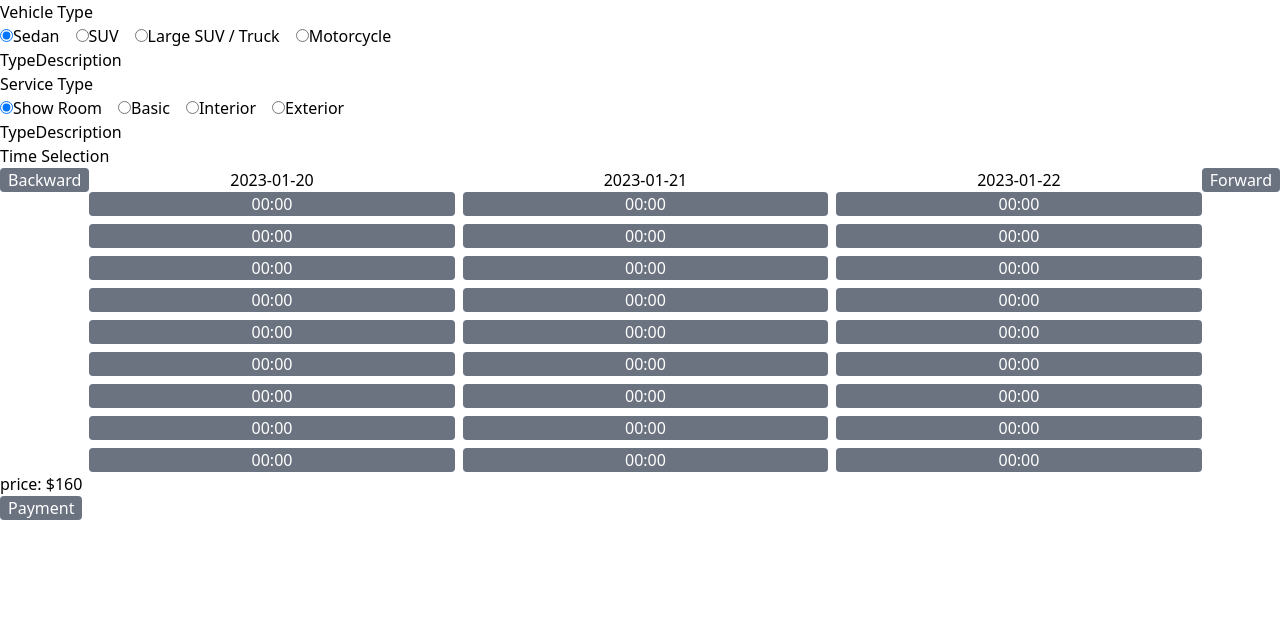
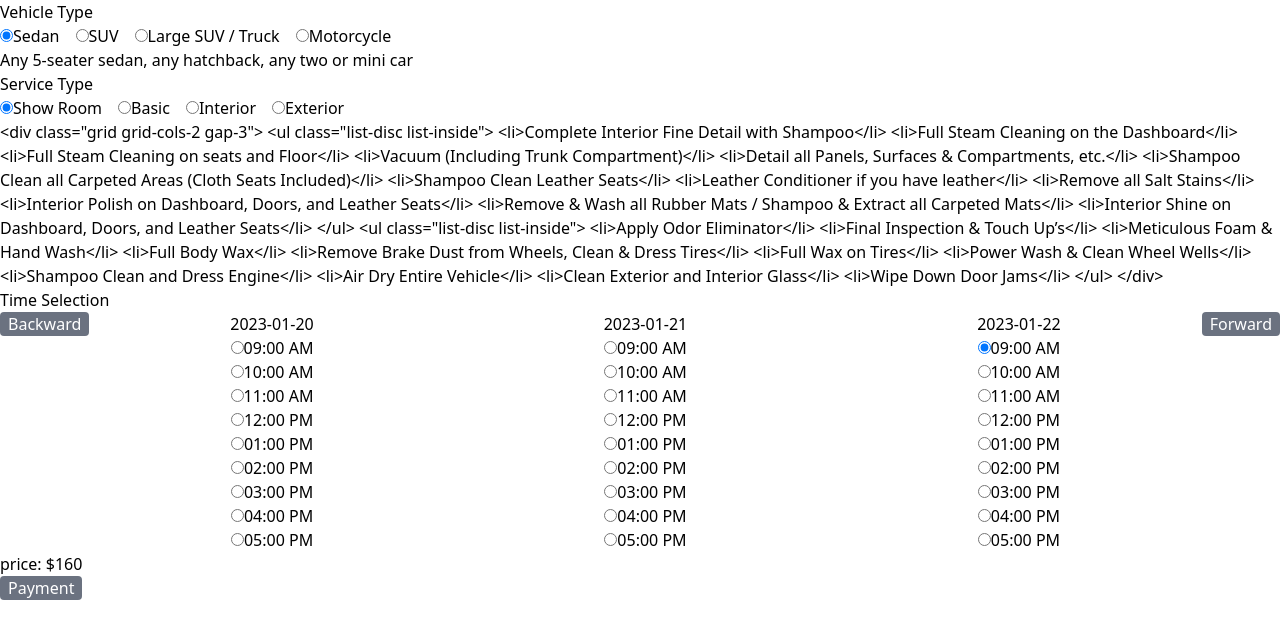
Before and after one commit to hannah-habibpour/jayplus, a React (Create React App) app: page / in a window 1280 px wide. Shown: the top 638 px of the page. Built offline with nearby package versions, Linux system fonts and the light colour scheme; the HTML template or start-up script is replaced by a standard one.

Commit message:
added description to vehicleType and serviceType, added data to DayColumnList and changed it from button to radio button

```diff
--- a/src/components/booking/ServiceType.jsx
+++ b/src/components/booking/ServiceType.jsx
@@ -16,11 +16,16 @@ function ServiceType() {
 
   const [ serviceType, setserviceType ] = useState("")
 
+  const getDescription = () => {
+    const matchingType = serviceTypes.types.find(t => t.name === serviceType);
+    return matchingType ? matchingType.description : "No description found.";
+  }
+
   return (
     <section id="service-type">
       <h3>Service Type</h3>
       <TypeList types={serviceTypes} select={(type) => setserviceType(type)} />
-      <TypeDescription />
+      <TypeDescription description={getDescription()}/>
     </section>
   )
 }
--- a/src/components/booking/VehicleType.jsx
+++ b/src/components/booking/VehicleType.jsx
@@ -15,11 +15,20 @@ function VehicleType() {
 
   const [ vehicleType, setvehicleType ] = useState("")
 
+  const getDescription = () => {
+    const matchingType = vehicleTypes.types.find(t => t.name === vehicleType);
+    return matchingType ? matchingType.description : "No description found.";
+  }
+
   return (
     <section id="vehicle-type">
       <h3>Vehicle Type</h3>
-      <TypeList types={vehicleTypes} select={(type) => setvehicleType(type)} />
-      <TypeDescription />
+      <TypeList
+        types={vehicleTypes}
+        select={(type) => {
+          setvehicleType(type)
+        }} />
+      <TypeDescription description={getDescription()}/>
     </section>
   )
 }
--- a/src/components/booking/shared/TypeDescription.jsx
+++ b/src/components/booking/shared/TypeDescription.jsx
@@ -1,6 +1,6 @@
-function TypeDescription() {
+function TypeDescription({ description }) {
   return (
-    <div>TypeDescription</div>
+    <div>{description}</div>
   )
 }
 
--- a/src/components/booking/timeSelection/DayColumnList.jsx
+++ b/src/components/booking/timeSelection/DayColumnList.jsx
@@ -1,6 +1,204 @@
 import DayColumn from "./DayColumn"
 
 function DayColumnList() {
+  const dateTimeList = {
+    "2023-01-20": [
+        {
+            "start": "2023-01-20T09:00:00.000000Z",
+            "end": "2023-01-20T10:00:00.000000Z",
+            "freeMinutes": 270,
+            "available": false,
+            "isPast": true
+        },
+        {
+            "start": "2023-01-20T10:00:00.000000Z",
+            "end": "2023-01-20T11:00:00.000000Z",
+            "freeMinutes": 270,
+            "available": false,
+            "isPast": true
+        },
+        {
+            "start": "2023-01-20T11:00:00.000000Z",
+            "end": "2023-01-20T12:00:00.000000Z",
+            "freeMinutes": 270,
+            "available": false,
+            "isPast": true
+        },
+        {
+            "start": "2023-01-20T12:00:00.000000Z",
+            "end": "2023-01-20T13:00:00.000000Z",
+            "freeMinutes": 270,
+            "available": false,
+            "isPast": true
+        },
+        {
+            "start": "2023-01-20T13:00:00.000000Z",
+            "end": "2023-01-20T14:00:00.000000Z",
+            "freeMinutes": 270,
+            "available": false,
+            "isPast": true
+        },
+        {
+            "start": "2023-01-20T14:00:00.000000Z",
+            "end": "2023-01-20T15:00:00.000000Z",
+            "freeMinutes": 270,
+            "available": false,
+            "isPast": true
+        },
+        {
+            "start": "2023-01-20T15:00:00.000000Z",
+            "end": "2023-01-20T16:00:00.000000Z",
+            "freeMinutes": 270,
+            "available": false,
+            "isPast": true
+        },
+        {
+            "start": "2023-01-20T16:00:00.000000Z",
+            "end": "2023-01-20T17:00:00.000000Z",
+            "freeMinutes": 270,
+            "available": false,
+            "isPast": true
+        },
+        {
+            "start": "2023-01-20T17:00:00.000000Z",
+            "end": "2023-01-20T18:00:00.000000Z",
+            "freeMinutes": 180,
+            "available": false,
+            "isPast": true
+        }
+    ],
+    "2023-01-21": [
+        {
+            "start": "2023-01-21T09:00:00.000000Z",
+            "end": "2023-01-21T10:00:00.000000Z",
+            "freeMinutes": 270,
+            "available": false,
+            "isPast": true
+        },
+        {
+            "start": "2023-01-21T10:00:00.000000Z",
+            "end": "2023-01-21T11:00:00.000000Z",
+            "freeMinutes": 270,
+            "available": false,
+            "isPast": true
+        },
+        {
+            "start": "2023-01-21T11:00:00.000000Z",
+            "end": "2023-01-21T12:00:00.000000Z",
+            "freeMinutes": 270,
+            "available": false,
+            "isPast": true
+        },
+        {
+            "start": "2023-01-21T12:00:00.000000Z",
+            "end": "2023-01-21T13:00:00.000000Z",
+            "freeMinutes": 270,
+            "available": false,
+            "isPast": true
+        },
+        {
+            "start": "2023-01-21T13:00:00.000000Z",
+            "end": "2023-01-21T14:00:00.000000Z",
+            "freeMinutes": 270,
+            "available": false,
+            "isPast": true
+        },
+        {
+            "start": "2023-01-21T14:00:00.000000Z",
+            "end": "2023-01-21T15:00:00.000000Z",
+            "freeMinutes": 270,
+            "available": false,
+            "isPast": true
+        },
+        {
+            "start": "2023-01-21T15:00:00.000000Z",
+            "end": "2023-01-21T16:00:00.000000Z",
+            "freeMinutes": 270,
+            "available": false,
+            "isPast": true
+        },
+        {
+            "start": "2023-01-21T16:00:00.000000Z",
+            "end": "2023-01-21T17:00:00.000000Z",
+            "freeMinutes": 270,
+            "available": false,
+            "isPast": true
+        },
+        {
+            "start": "2023-01-21T17:00:00.000000Z",
+            "end": "2023-01-21T18:00:00.000000Z",
+            "freeMinutes": 180,
+            "available": false,
+            "isPast": true
+        }
+    ],
+    "2023-01-22": [
+        {
+            "start": "2023-01-22T09:00:00.000000Z",
+            "end": "2023-01-22T10:00:00.000000Z",
+            "freeMinutes": 270,
+            "available": false,
+            "isPast": true
+        },
+        {
+            "start": "2023-01-22T10:00:00.000000Z",
+            "end": "2023-01-22T11:00:00.000000Z",
+            "freeMinutes": 270,
+            "available": false,
+            "isPast": true
+        },
+        {
+            "start": "2023-01-22T11:00:00.000000Z",
+            "end": "2023-01-22T12:00:00.000000Z",
+            "freeMinutes": 270,
+            "available": false,
+            "isPast": true
+        },
+        {
+            "start": "2023-01-22T12:00:00.000000Z",
+            "end": "2023-01-22T13:00:00.000000Z",
+            "freeMinutes": 270,
+            "available": false,
+            "isPast": true
+        },
+        {
+            "start": "2023-01-22T13:00:00.000000Z",
+            "end": "2023-01-22T14:00:00.000000Z",
+            "freeMinutes": 270,
+            "available": false,
+            "isPast": true
+        },
+        {
+            "start": "2023-01-22T14:00:00.000000Z",
+            "end": "2023-01-22T15:00:00.000000Z",
+            "freeMinutes": 270,
+            "available": false,
+            "isPast": true
+        },
+        {
+            "start": "2023-01-22T15:00:00.000000Z",
+            "end": "2023-01-22T16:00:00.000000Z",
+            "freeMinutes": 270,
+            "available": false,
+            "isPast": true
+        },
+        {
+            "start": "2023-01-22T16:00:00.000000Z",
+            "end": "2023-01-22T17:00:00.000000Z",
+            "freeMinutes": 270,
+            "available": false,
+            "isPast": true
+        },
+        {
+            "start": "2023-01-22T17:00:00.000000Z",
+            "end": "2023-01-22T18:00:00.000000Z",
+            "freeMinutes": 180,
+            "available": false,
+            "isPast": true
+        }
+    ]
+  }
+
   return (
     <div className="grid grid-cols-3 gap-2 w-full justify-between text-center">
         <DayColumn date='2023-01-20' time='00:00'/>
--- a/src/components/booking/timeSelection/NumberOfTimeButtons.jsx
+++ b/src/components/booking/timeSelection/NumberOfTimeButtons.jsx
@@ -1,20 +1,76 @@
 import Button from "../../shared/all/Button"
+import { useState } from "react"
 
-function NumberOfTimeButtons({time}) {
+
+function NumberOfTimeButtons() {
+  const [timeSelected, setTimeSelected] = useState("09:00 AM")
+
+  const handleChange = (e) => {}
+
   return (
-    <div className="grid grid-flow-row gap-2">
-        <Button children={time} />
-        <Button children={time} />
-        <Button children={time} />
-        <Button children={time} />
-        <Button children={time} />
-        <Button children={time} />
-        <Button children={time} />
-        <Button children={time} />
-        <Button children={time} />
+    <div>
+      <ul>
+        <li>
+          <input type="radio" id="09:00 AM" name="timeSlot" value="09:00 AM" onChange={ handleChange } checked={ timeSelected === "09:00 AM"} />
+          <label htmlFor="09:00 AM">09:00 AM</label>
+        </li>
+        <li>
+          <input type="radio" id="10:00 AM" name="timeSlot" value="10:00 AM" onChange={ handleChange } checked={ timeSelected === "10:00 AM"} />
+          <label htmlFor="09:00 AM">10:00 AM</label>
+        </li>
+        <li>
+          <input type="radio" id="11:00 AM" name="timeSlot" value="11:00 AM" onChange={ handleChange } checked={ timeSelected === "11:00 AM"} />
+          <label htmlFor="11:00 AM">11:00 AM</label>
+        </li>
+        <li>
+          <input type="radio" id="12:00 PM" name="timeSlot" value="12:00 PM" onChange={ handleChange } checked={ timeSelected === "12:00 PM"} />
+          <label htmlFor="12:00 PM">12:00 PM</label>
+        </li>
+        <li>
+          <input type="radio" id="01:00 PM" name="timeSlot" value="01:00 PM" onChange={ handleChange } checked={ timeSelected === "01:00 PM"} />
+          <label htmlFor="01:00 PM">01:00 PM</label>
+        </li>
+        <li>
+          <input type="radio" id="02:00 PM" name="timeSlot" value="02:00 PM" onChange={ handleChange } checked={ timeSelected === "02:00 PM"} />
+          <label htmlFor="09:00 AM">02:00 PM</label>
+        </li>
+        <li>
+          <input type="radio" id="03:00 PM" name="timeSlot" value="03:00 PM" onChange={ handleChange } checked={ timeSelected === "03:00 PM"} />
+          <label htmlFor="03:00 PM">03:00 PM</label>
+        </li>
+        <li>
+          <input type="radio" id="04:00 PM" name="timeSlot" value="04:00 PM" onChange={ handleChange } checked={ timeSelected === "04:00 PM"} />
+          <label htmlFor="04:00 PM">04:00 PM</label>
+        </li>
+        <li>
+          <input type="radio" id="05:00 PM" name="timeSlot" value="05:00 PM" onChange={ handleChange } checked={ timeSelected === "05:00 PM"} />
+          <label htmlFor="05:00 PM">05:00 PM</label>
+        </li>
+      </ul>
     </div>
-
   )
 }
 
 export default NumberOfTimeButtons
+
+
+
+
+// function NumberOfTimeButtons({time}) {
+//   return (
+//     <div className="grid grid-flow-row gap-2">
+//         <Button children={time} />
+//         <Button children={time} />
+//         <Button children={time} />
+//         <Button children={time} />
+//         <Button children={time} />
+//         <Button children={time} />
+//         <Button children={time} />
+//         <Button children={time} />
+//         <Button children={time} />
+//     </div>
+
+//   )
+// }
+
+// export default NumberOfTimeButtons
```
